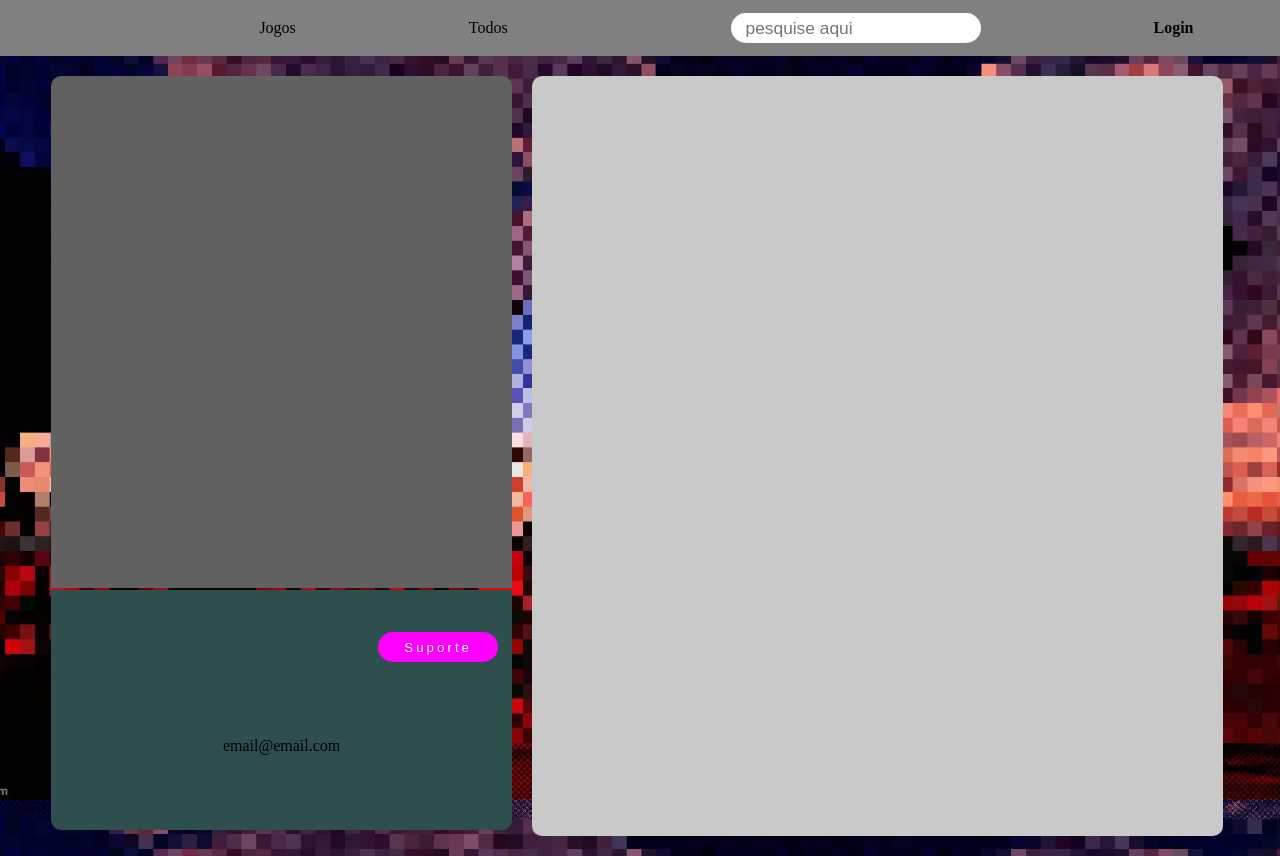
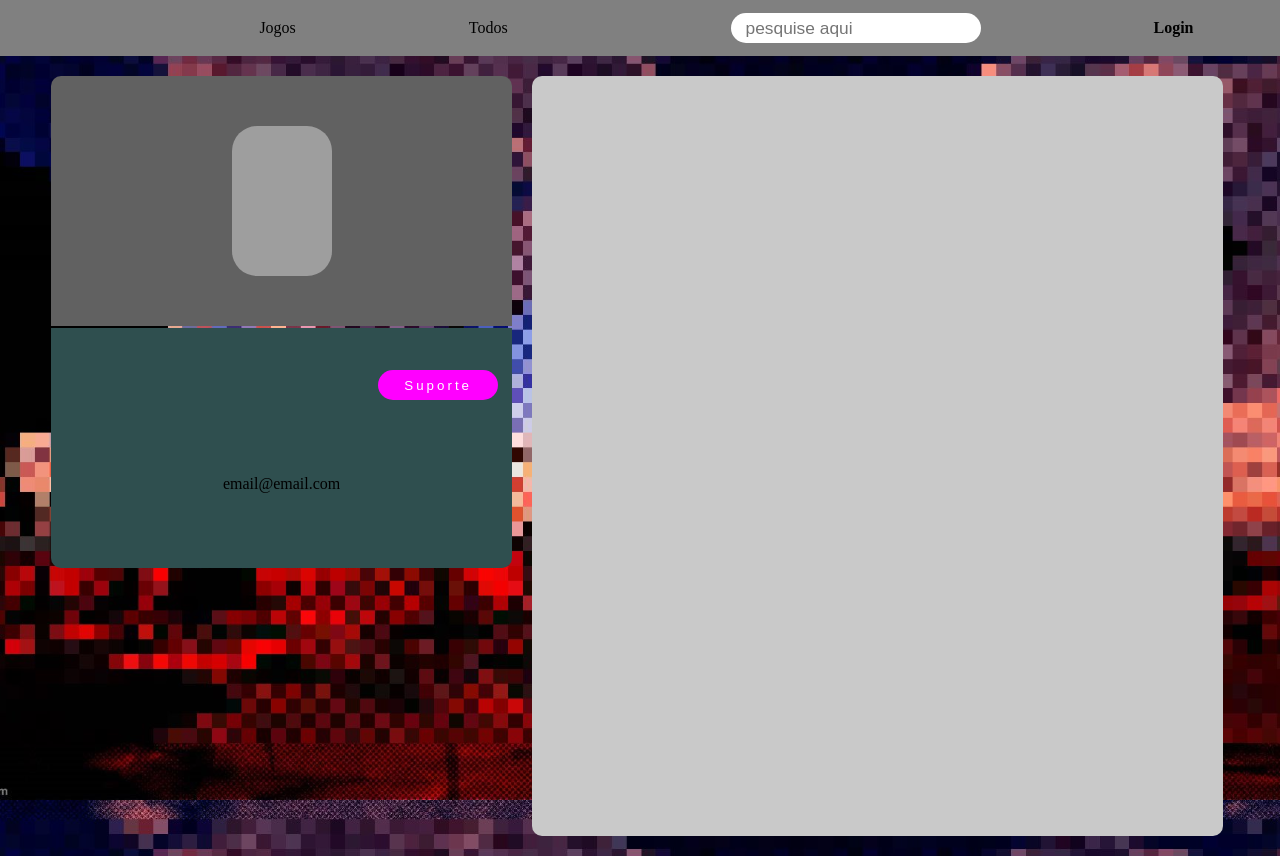
Before and after one commit to IgorCamoes/projetodemonzinho, a Django app: page /jogos/ in a window 1280 px wide. Run offline with Django 3.2, Linux system fonts and the light colour scheme; tables that the repository leaves empty hold one stand-in row (values such as "Sample post"); grey boxes are pictures that could not be loaded.

Commit message:
Ajustar jogos.html, resolver problema do pillow e ajustar template tags das urls

```diff
--- a/demonday/static/css/style.css
+++ b/demonday/static/css/style.css
@@ -1,3 +1,25 @@
+html {
+    overflow: scroll;
+    overflow-x: hidden;
+}
+::-webkit-scrollbar-track
+{
+	-webkit-box-shadow: inset 0 0 6px rgba(0,0,0,0.3);
+	background-color: #F5F5F5;
+}
+
+::-webkit-scrollbar
+{
+	width: 6px;
+	background-color: #F5F5F5;
+}
+
+::-webkit-scrollbar-thumb
+{
+	background-color: #000000;
+}
+
+
 body{
     display: flex;
     flex-wrap: wrap;
@@ -23,7 +45,6 @@ nav{
 nav a{
     text-decoration: none;
     color: black;
-
 }
 
 nav a:hover{
@@ -52,12 +73,11 @@ nav h4:hover{
 header{
     width: 100%;
     height: 65vh;
-
 }
 
 aside{
     width: 40%;
-    justify-content: center;
+    justify-content: flex-start;
     align-items: flex-end;
     display: flex;
     flex-direction: column;
@@ -250,7 +270,8 @@ article > div{
     justify-content: space-around;
     background-color: #ecf0f1;
     width: 50%;
-    height: 50%;
+    height: 60%;
+    border-radius: 50px;
 }
 
 .login h4, .cadastro h4{
@@ -291,7 +312,7 @@ article > div{
     justify-content: space-around;
     background-color: #ecf0f1;
     width: 50%;
-    height: 50%;
+    height: 60%;
 }
 
 .ligou{
@@ -300,6 +321,45 @@ article > div{
 
 /* ======== JOGOS ======== */
 
+.paginaJogos{
+    display: flex;
+    justify-content: center;
+    align-items: center;
+}
+
+aside .paginaJogos{
+    height:250px;
+    overflow: auto;
+}
+
+aside .paginaJogos > div{
+    width: 90%;
+    height: 90%;
+    display: flex;
+    flex-wrap: wrap;
+    justify-content: space-around;
+    align-items: space-evenly;
+    margin: 50px 0;
+    overflow-y:auto;
+}
+aside .paginaJogos div > div{
+    width: 150px;
+}
+aside .paginaJogos div > div{
+    display: flex;
+    flex-direction: column;
+    align-items: center;
+}
+aside .paginaJogos div div div:first-child{
+    border-radius: 25px;
+    overflow: hidden;
+    width: 100px;
+}
+
+aside .paginaJogos div div div:first-child img{
+    width: 100px;
+    height: 150px;
+}
 
 /* ======== FEED ======== */
 
--- a/demonday/static/script/script.js
+++ b/demonday/static/script/script.js
@@ -1,23 +1,11 @@
-let divCadastro = document.querySelector('article div > div:first-child');
-let divLogin = document.querySelector('article div > div:last-child');
-let botaoCadastro = document.querySelector('.cadastro input:nth-child(3)');
-let botaoLogin = document.querySelector('.login input:nth-child(3)');
 let newPostButton = document.querySelector('.newPostButton');
 let spanVertical = document.querySelector('.spanVertical');
 let spanHorizontal = document.querySelector('.spanHorizontal');
-let newPost = document.querySelector('.newPost')
-
-function ligarDiv(){
-    divCadastro.classList.toggle('ligou');
-    divLogin.classList.toggle('ligou');
-}
+let newPost = document.querySelector('.newPost');
 
 function animacaoNewPost(){
     spanVertical.classList.toggle('verticalDesce');
     newPost.classList.toggle('activeNewPost');
 }
 
-botaoCadastro.onclick = ligarDiv();
-botaoLogin.onclick = ligarDiv();
-
 newPostButton.onclick = animacaoNewPost;
--- a/demonday/templates/jogos.html
+++ b/demonday/templates/jogos.html
@@ -6,12 +6,9 @@
 <aside>
     <div class="paginaJogos">
         <div>
-            {% for jogo in jogos %}
+            {% for jogos in jogos %}
             <div>
                 <div><img src="{{ jogos.capa.url }}" alt=""></div>
-                <div>
-                    <h4>{{ jogos.titulo }}</h4>
-                </div>
             </div>
             {% endfor %}
         </div>
--- a/demonday/templates/main.html
+++ b/demonday/templates/main.html
@@ -8,16 +8,17 @@
     <meta name="viewport" content="width=device-width, initial-scale=1.0">
     <meta http-equiv="X-UA-Compatible" content="ie=edge">
     <link rel="stylesheet" href="{% static 'css/style.css' %}">
+    <link href="https://fonts.googleapis.com/css?family=Rajdhani" rel="stylesheet">
     <script defer src="{% static 'script/script.js' %}"></script>
     <title>Document</title>
 </head>
 <body>
     <nav>
         <div><a href="/"><img src="" alt=""></a></div>
-        <div><a href="jogos/">Jogos</a></div>
+        <div><a href="{% url 'jogos' %}">Jogos</a></div>
         <div><a href="">Todos</a></div>
         <div class="pesquisa"><input  placeholder= "pesquise aqui" type="search" name="" id=""></div>
-        <div><a href="login/"><h4>Login</h4></a></div>
+        <div><a href="{% url 'login' %}"><h4>Login</h4></a></div>
     </nav>
 
     {% block content %}
--- a/demonday/views.py
+++ b/demonday/views.py
@@ -14,9 +14,11 @@ def feed(request):
 
 def paginaJogos(request):
     jogo = Jogos.objects.all()
+    plataforma = Plataformas.objects.all()
 
     contexto = {
-        'jogos' : jogo
+        'jogos' : jogo,
+        'plataforma' : plataforma
     }
     return render(request, 'jogos.html', contexto)
 
--- a/projeto/settings.py
+++ b/projeto/settings.py
@@ -56,7 +56,7 @@ ROOT_URLCONF = 'projeto.urls'
 TEMPLATES = [
     {
         'BACKEND': 'django.template.backends.django.DjangoTemplates',
-        'DIRS': [],
+        'DIRS': [os.path.join(BASE_DIR, 'templates')],
         'APP_DIRS': True,
         'OPTIONS': {
             'context_processors': [
@@ -123,6 +123,6 @@ STATIC_URL = '/static/'
 
 django_heroku.settings(locals())
 
-MEDIA_URL = 'media/'
+MEDIA_URL = '/media/'
 
-MEDIA_ROOT = os.path.join(BASE_DIR, MEDIA_URL)
+MEDIA_ROOT = os.path.join(BASE_DIR, 'media')
--- a/projeto/urls.py
+++ b/projeto/urls.py
@@ -14,7 +14,7 @@ Including another URLconf
     2. Add a URL to urlpatterns:  path('blog/', include('blog.urls'))
 """
 from django.contrib import admin
-from django.urls import path
+from django.urls import path, include
 from demonday import views
 from django.conf.urls.static import static
 from django.conf import settings
@@ -23,7 +23,7 @@ urlpatterns = [
     path('admin/', admin.site.urls),
     path('', views.index),
     path('user/username', views.perfil),
-    path('jogos/', views.paginaJogos),
-    path('login/', views.lcpagina),
-    path('feed/', views.feed),
+    path('jogos/', views.paginaJogos, name='jogos'),
+    path('login/', views.lcpagina, name='login'),
+    path('feed/', views.feed, name='feed')
 ] + static(settings.MEDIA_URL, document_root=settings.MEDIA_ROOT)
```
